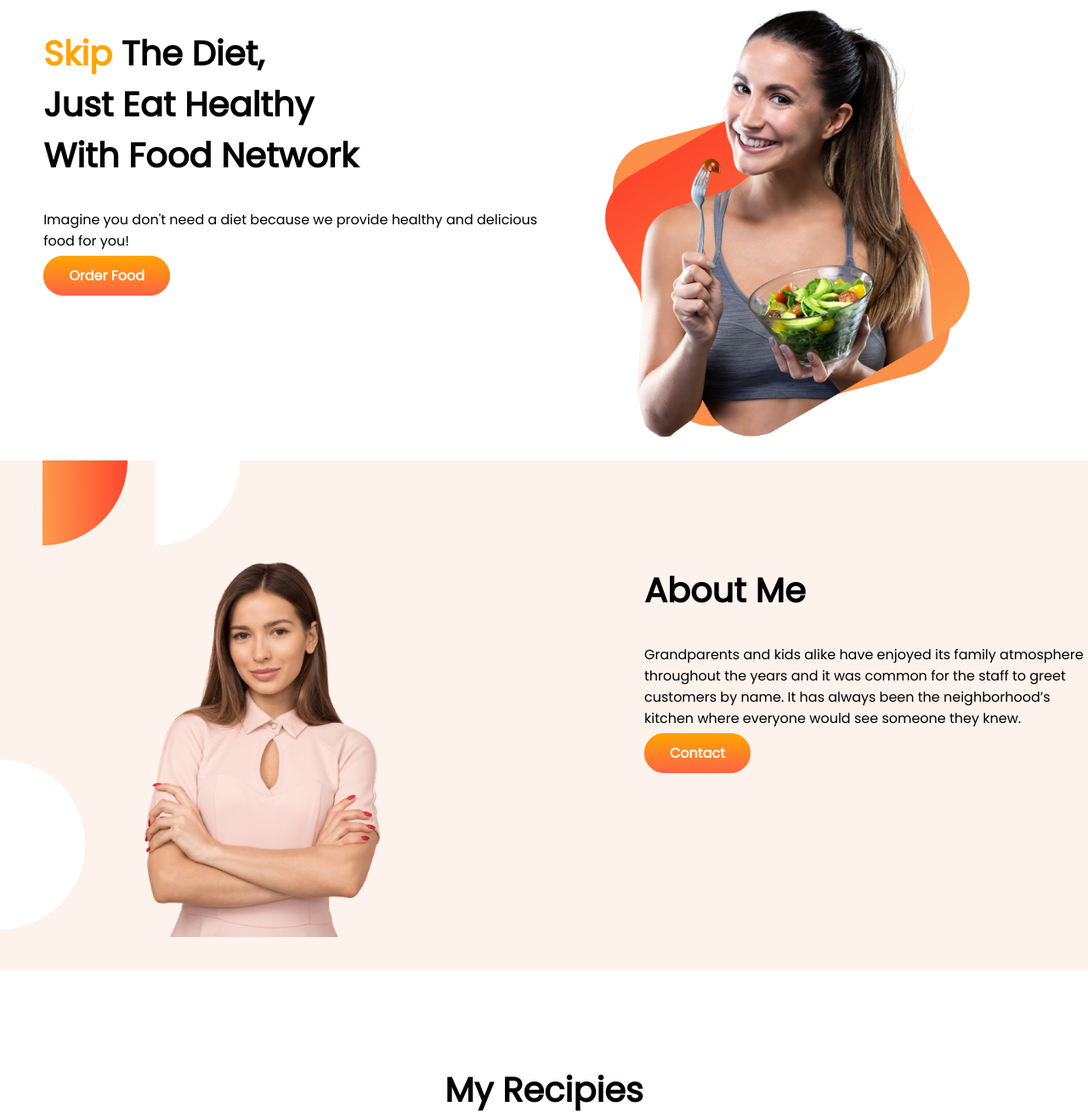
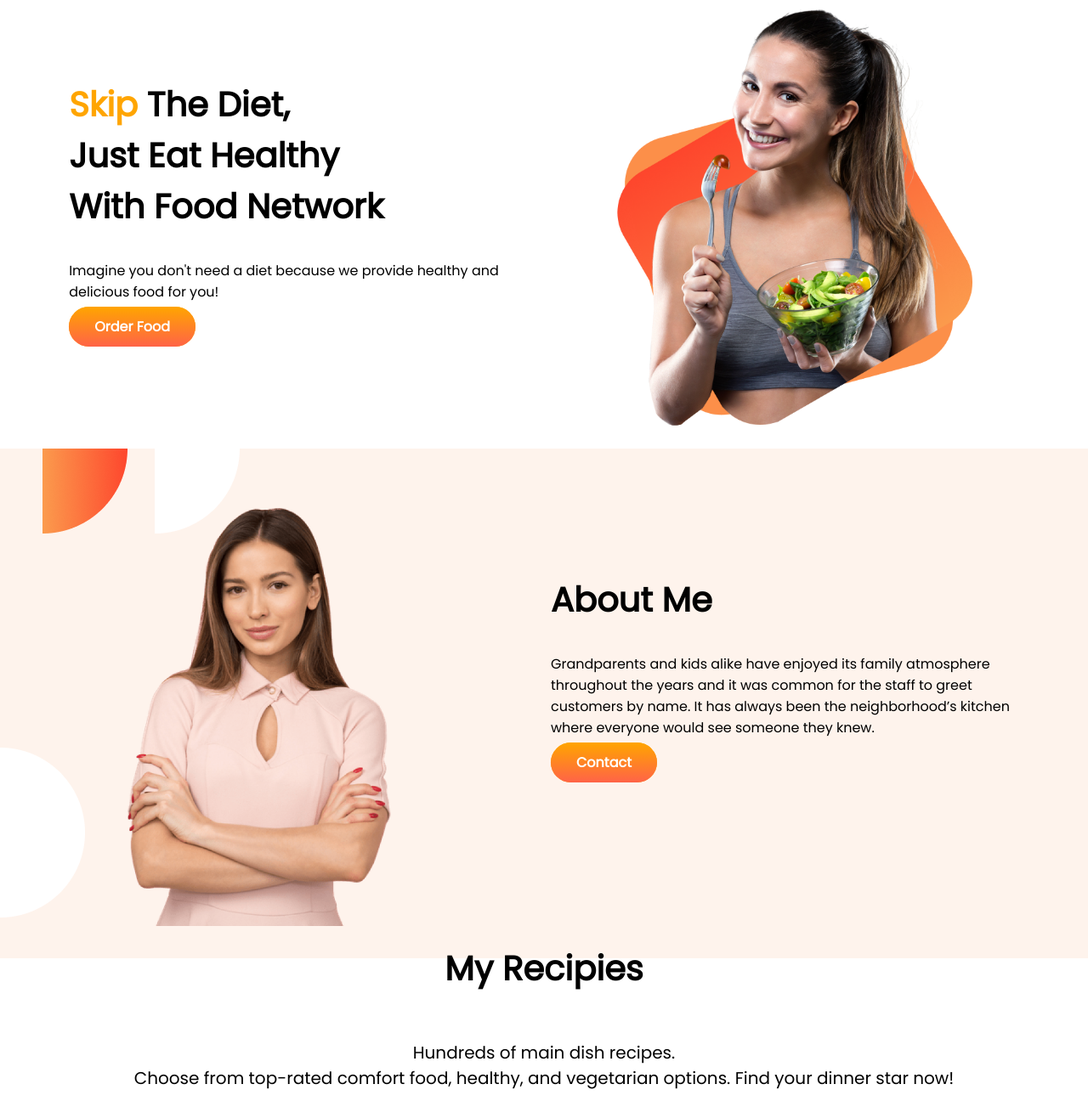
Before and after one commit to pro-alamin/food-network, a plain HTML site: page index.html in a window 1280 px wide. Shown: the top 1316 px of the page at 85% size. Drawn offline with Linux system fonts and the light colour scheme.

Commit message:
second update

```diff
--- a/index.html
+++ b/index.html
@@ -14,7 +14,7 @@
 
 <body>
     <section class="flexible-container">
-        <div class="half-width">
+        <div class="half-width section-top">
             <h1>
                 <span id="word-highlight">
                     Skip
@@ -36,10 +36,10 @@
         </div>
     </section>
     <section class="about-section flexible-container">
-        <div class="half-width hh ">
+        <div class="half-width div-profile2-img">
             <img src="img/profile/profile-2.png" alt="Food Model Picture 2">
         </div>
-        <div class="half-width-b">
+        <div class="half-width-about">
             <h1>
                 About Me
             </h1>
@@ -58,7 +58,9 @@
             <div class="ricipies-details">
                 <h1>My Recipies</h1>
                 <p>
-                    Hundreds of main dish recipes. Choose from top-rated comfort food, healthy, and vegetarian options.
+                    Hundreds of main dish recipes.
+                    <br>
+                    Choose from top-rated comfort food, healthy, and vegetarian options.
                     Find your dinner star now!
                 </p>
             </div>
@@ -120,7 +122,7 @@
             <input class="form-control" type="gmail" mane id placeholder="write your mail">
             <br>
             <br>
-            <a class="link-button" target="_blank" href="https://www.facebook.com/pro.alaminbd">
+            <a class="link-button" target="_blank" href="#">
                 Submit
             </a>
 
@@ -129,7 +131,7 @@
     <footer>
         <div class="footer-div">
             <h1>
-                <span id="word-highlight">
+                <span id="word-highlight-food">
                     Food
                 </span>
                 NETWORK
--- a/style.css
+++ b/style.css
@@ -9,6 +9,7 @@ h1{
 #word-highlight{
     color: orange;
 }
+
 .flexible-container{
     display: flex;
 }
@@ -20,15 +21,21 @@ h1{
     width: 80%;
 
 }
+.section-top{
+    margin-top: 60px;
+    margin-left: 30px;
+}
 
-.half-width-b{
+.half-width-about{
     width: 75%;
     padding-top: 90px;
     padding-left: 40px;
+    margin-top: 25px;
+    margin-right: 50px;
 }
-.hh{
-    padding: 120px;
-    margin: 0px 80px 80px 50px;
+.div-profile2-img{
+    padding: 70px;
+    margin-left: 80px;
 
 }
 
@@ -112,6 +119,9 @@ footer{
     margin-top: 120px;
 
 }
+#word-highlight-food{
+    color: orange;
+}
 footer p{
     font-size: 13px;
 }
```
